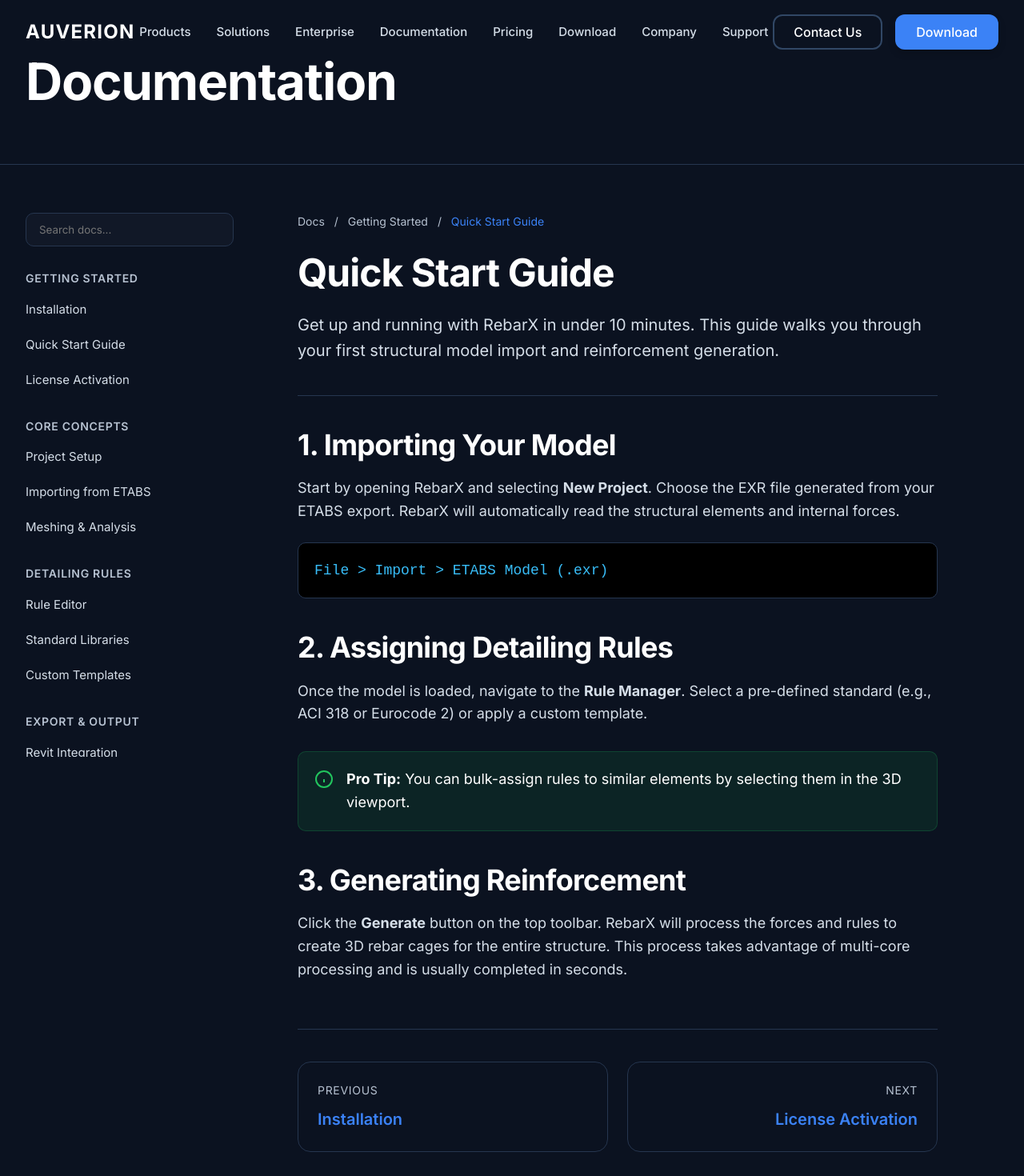
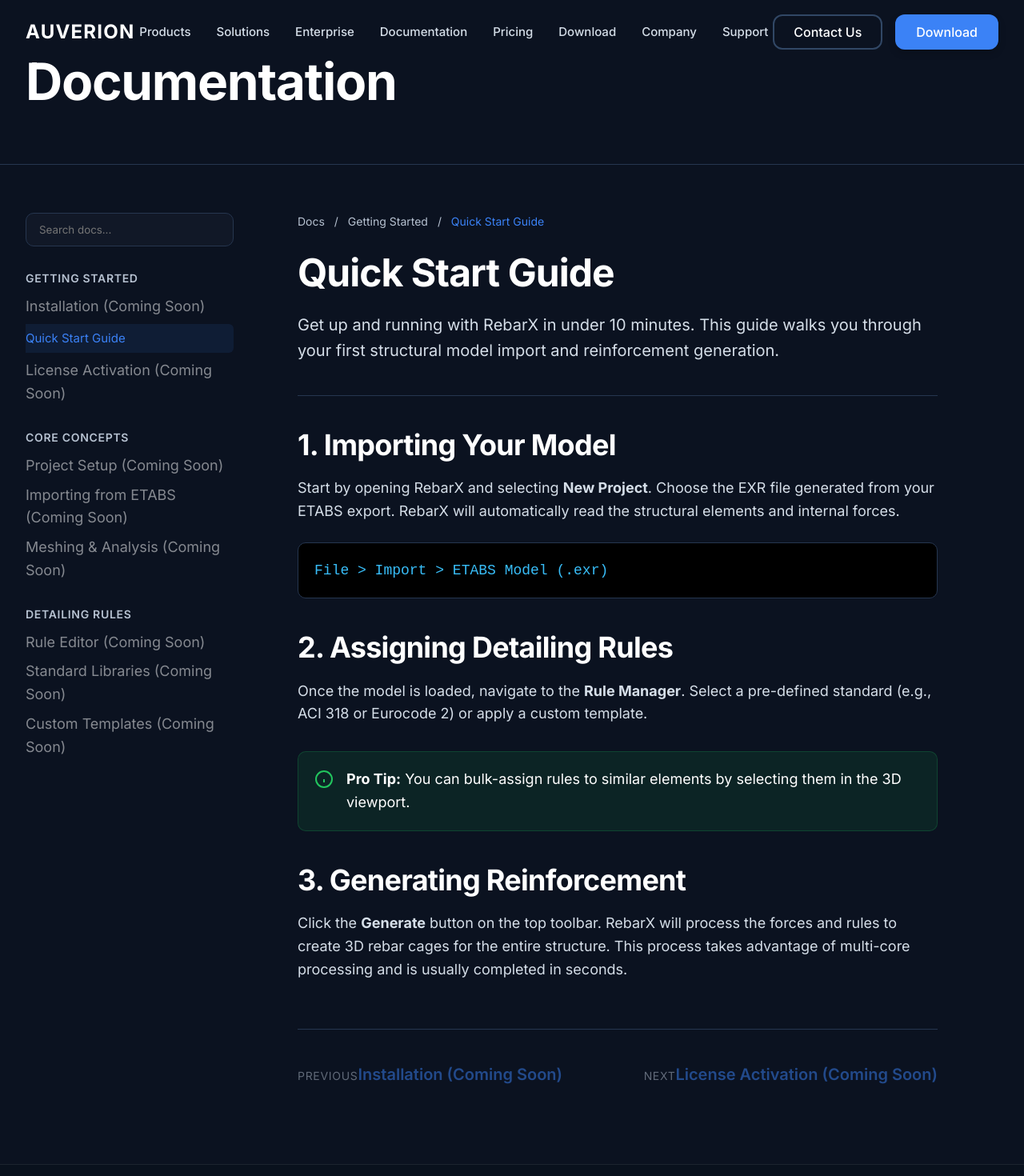
Before and after one commit to ahsananik245/Auverion, a React (Vite) app: page /documentation in a window 1280 px wide. Shown: the top 1470 px of the page at 80% size. Built offline with nearby package versions, Linux system fonts and the light colour scheme.

Commit message:
Fix DocumentationContent anchor links and smooth scrolling

```diff
--- a/src/components/documentation/DocumentationContent.jsx
+++ b/src/components/documentation/DocumentationContent.jsx
@@ -21,9 +21,19 @@ const DocumentationContent = () => {
               <div className="docs-nav-group" key={idx}>
                 <h4 className="docs-nav-title">{section.title}</h4>
                 <ul className="docs-nav-links">
+                  {/* Placeholder navigation for future documentation pages */}
                   {section.links.map((link, lIdx) => {
                     const slug = '#' + link.toLowerCase().replace(/[^a-z0-9]+/g, '-');
-                    return <li key={lIdx}><a href={slug}>{link}</a></li>;
+                    if (link === 'Quick Start Guide') {
+                      return <li key={lIdx}><a href={slug} className="active">{link}</a></li>;
+                    }
+                    return (
+                      <li key={lIdx}>
+                        <span className="disabled" style={{ opacity: 0.5, cursor: 'not-allowed' }}>
+                          {link} (Coming Soon)
+                        </span>
+                      </li>
+                    );
                   })}
                 </ul>
               </div>
@@ -37,7 +47,7 @@ const DocumentationContent = () => {
           </div>
 
           <article className="docs-content">
-            <h1>Quick Start Guide</h1>
+            <h1 id="quick-start-guide">Quick Start Guide</h1>
             <p className="docs-lead">Get up and running with RebarX in under 10 minutes. This guide walks you through your first structural model import and reinforcement generation.</p>
 
             <hr className="docs-divider" />
@@ -59,14 +69,14 @@ const DocumentationContent = () => {
             <p>Click the <strong>Generate</strong> button on the top toolbar. RebarX will process the forces and rules to create 3D rebar cages for the entire structure. This process takes advantage of multi-core processing and is usually completed in seconds.</p>
 
             <div className="docs-nav-bottom">
-              <a href="#installation" className="docs-prev">
+              <span className="docs-prev disabled" style={{opacity: 0.5, cursor: 'not-allowed'}}>
                 <span className="label">Previous</span>
-                <span className="title">Installation</span>
-              </a>
-              <a href="#license-activation" className="docs-next">
+                <span className="title">Installation (Coming Soon)</span>
+              </span>
+              <span className="docs-next disabled" style={{opacity: 0.5, cursor: 'not-allowed'}}>
                 <span className="label">Next</span>
-                <span className="title">License Activation</span>
-              </a>
+                <span className="title">License Activation (Coming Soon)</span>
+              </span>
             </div>
           </article>
         </main>
--- a/src/index.css
+++ b/src/index.css
@@ -137,6 +137,10 @@
   box-sizing: border-box;
 }
 
+html {
+  scroll-behavior: smooth;
+}
+
 /* Accessibility Focus Ring (Chapter 42) */
 :focus {
   outline: none; /* Remove default browser outline */
```
